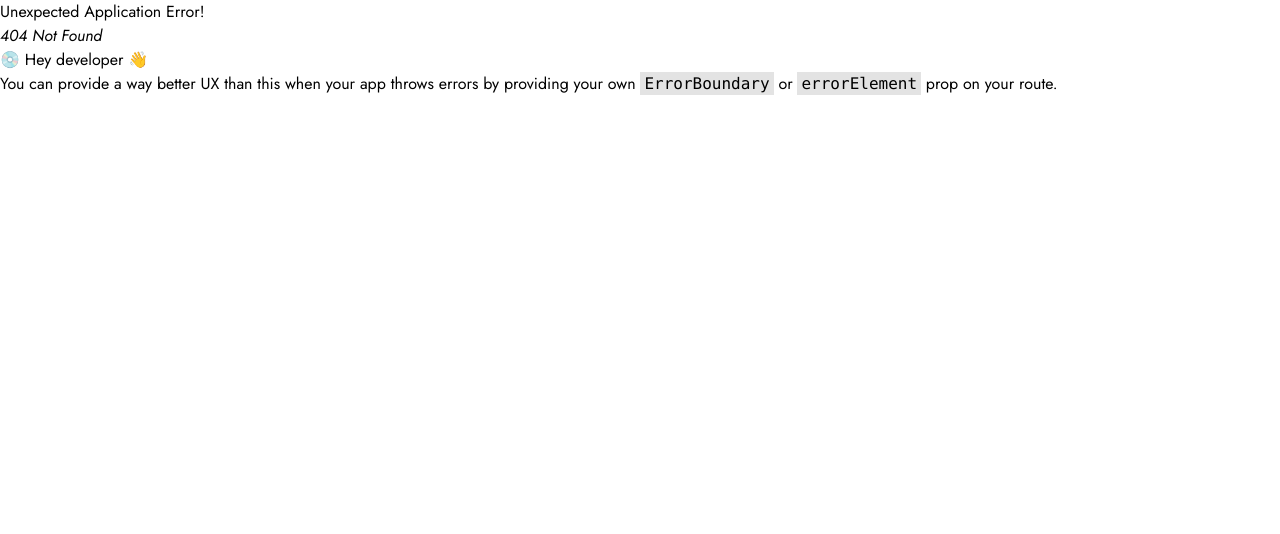
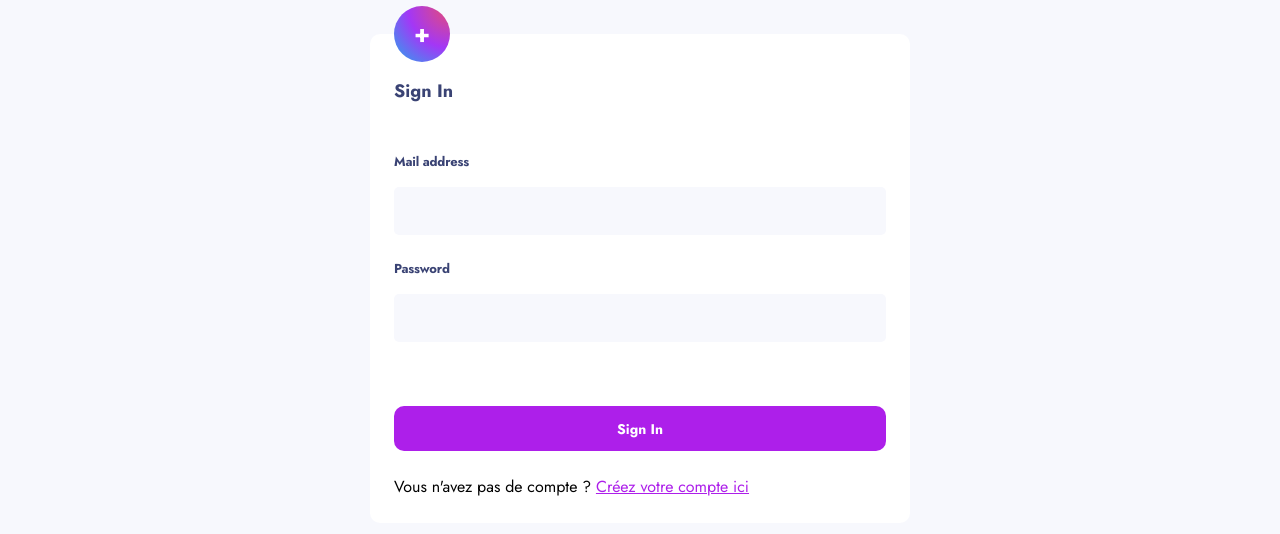
Before and after one commit to AlexisC73/feedback-front, a React (Vite) app: page /auth/login in a window 1280 px wide. Before the commit this address had no page. Shown: the top 534 px of the page. Built offline with nearby package versions, Linux system fonts and the light colour scheme.

Commit message:
adding register and login page

```diff
--- a/src/components/form/input-header/InputHeader.tsx
+++ b/src/components/form/input-header/InputHeader.tsx
@@ -1,8 +1,8 @@
-export function InputHeader ({htmlFor, label, description}: {htmlFor: string, label: string, description: string}) {
+export function InputHeader ({htmlFor, label, description}: {htmlFor: string, label: string, description?: string}) {
   return (
     <div id="input-header" className="flex flex-col gap-y-0.5">
       <label htmlFor={htmlFor} className="text-#3A4374 text-3.25 line-height-4.75 font-bold -tracking-0.18px">{label}</label>
-      <p className="text-3.25 line-height-4.75 text-#647196">{description}</p>
+      { description && <p className="text-3.25 line-height-4.75 text-#647196">{description}</p>}
     </div>
   )
 }
--- /dev/null
+++ b/src/pages/auth/login.tsx
@@ -0,0 +1,33 @@
+import { Button } from "@/components/Button/button";
+import { FormGroup } from "@/components/form/form-group/FormGroup";
+import { InputHeader } from "@/components/form/input-header/InputHeader";
+import { Input } from "@/components/form/input/Input";
+import Layout from "@/Layout";
+import { Link } from "react-router-dom";
+
+export function LoginPage() {
+  return (
+    <Layout.emptyLayout>
+      <div className="px-6 py-8.5 flex w-full flex-col gap-y-13.75 items-start md:max-w-135 md:mx-auto md:px-0 md:my-auto">
+        <form className="bg-white p-6 pt-11 w-full rounded-2.5 flex flex-col gap-y-6 relative">
+          <div className="bg-custom-radial h-10 w-10 md:w-14 md:h-14 rounded-full flex items-center justify-center text-white absolute -top-5 md:-top-7 text-5 md:text-6 font-bold">+</div>
+          <p className="text-4.5 font-bold text-#3A4374 line-height-6.5 mb-6">Sign In</p>
+          <FormGroup>
+            <InputHeader htmlFor="email" label="Mail address" />
+            <Input />
+          </FormGroup>
+          <FormGroup>
+            <InputHeader htmlFor="password" label="Password" />
+            <Input />
+          </FormGroup>
+          <div className="mt-10 flex flex-col gap-y-4 md:flex-row md:justify-end md:gap-x-4">
+            <div className="w-full md:order-last">
+              <Button fullWidth>Sign In</Button>
+            </div>
+          </div>
+          <p>Vous n'avez pas de compte ? <Link className="text-#AD1FEA underline" to={"/auth/register"}>Créez votre compte ici</Link></p>
+        </form>
+      </div>
+    </Layout.emptyLayout>
+  )
+}
--- /dev/null
+++ b/src/pages/auth/register.tsx
@@ -0,0 +1,37 @@
+import { Button } from "@/components/Button/button";
+import { FormGroup } from "@/components/form/form-group/FormGroup";
+import { InputHeader } from "@/components/form/input-header/InputHeader";
+import { Input } from "@/components/form/input/Input";
+import Layout from "@/Layout";
+import { Link } from "react-router-dom";
+
+export function RegisterPage() {
+  return (
+    <Layout.emptyLayout>
+      <div className="px-6 py-8.5 flex w-full flex-col gap-y-13.75 items-start md:max-w-135 md:mx-auto md:px-0 md:my-auto">
+        <form className="bg-white p-6 pt-11 w-full rounded-2.5 flex flex-col gap-y-6 relative">
+          <div className="bg-custom-radial h-10 w-10 md:w-14 md:h-14 rounded-full flex items-center justify-center text-white absolute -top-5 md:-top-7 text-5 md:text-6 font-bold">+</div>
+          <p className="text-4.5 font-bold text-#3A4374 line-height-6.5 mb-6">Create your account</p>
+          <FormGroup>
+            <InputHeader htmlFor="email" label="Mail address" />
+            <Input />
+          </FormGroup>
+          <FormGroup>
+            <InputHeader htmlFor="password" label="Password" />
+            <Input />
+          </FormGroup>
+          <FormGroup>
+            <InputHeader htmlFor="confirmation-password" label="Verification password" description="Re-type your password" />
+            <Input />
+          </FormGroup>
+          <div className="mt-10 flex flex-col gap-y-4 md:flex-row md:justify-end md:gap-x-4">
+            <div className="w-full md:order-last">
+              <Button fullWidth>Register Account</Button>
+            </div>
+          </div>
+          <p>Vous avez déjà un compte ? <Link className="text-#AD1FEA underline" to={"/auth/login"}>Connectez vous ici</Link></p>
+        </form>
+      </div>
+    </Layout.emptyLayout>
+  )
+}
```
Also changed, not shown: src/router.tsx (+14 -0 lines).
